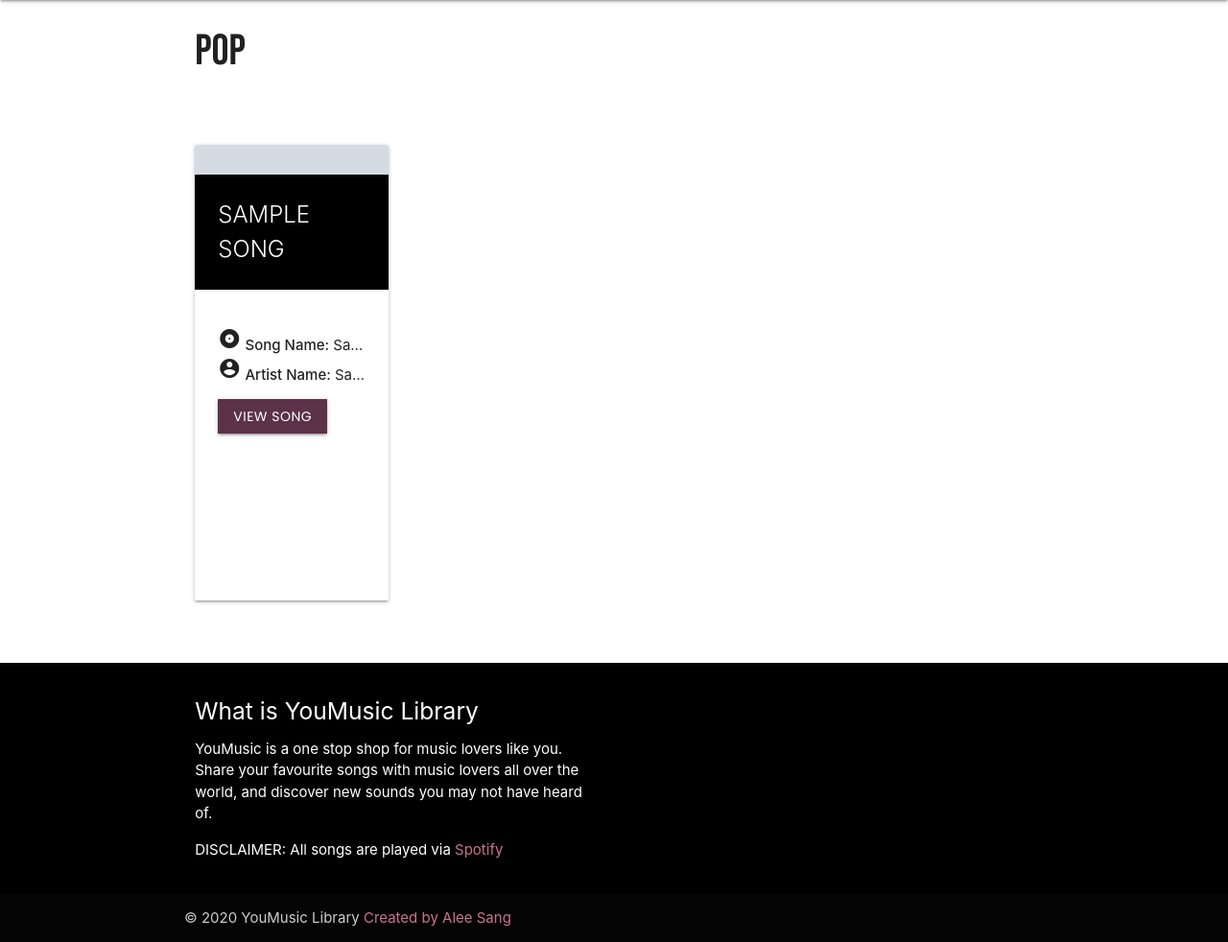
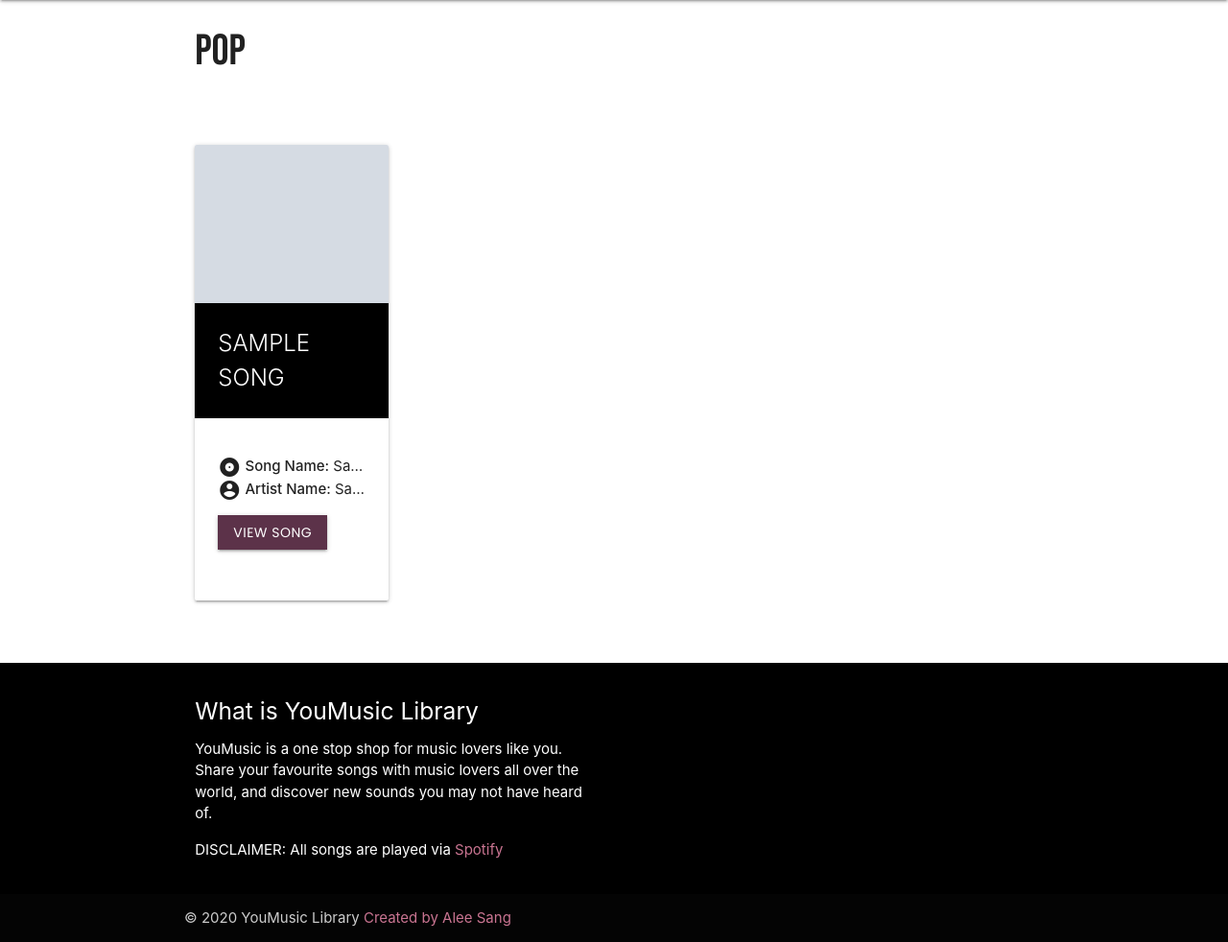
Before and after one commit to aleesang/milestone-project-three, a Flask app: page /get_pop in a window 1280 px wide. Shown: the part 64-1046 px from the top of the page at 96% size. Run offline with Flask 2, Linux system fonts and the light colour scheme; grey boxes marked "Sample" are stand-in pictures; a database or web service that is not in the repository returns one stand-in record (values such as "Sample title"); some libraries are stand-ins or nearby versions.

Commit message:
amended stylesheet for showsong page to make images same size for every song clicked on

```diff
--- a/static/style.css
+++ b/static/style.css
@@ -10,6 +10,17 @@
 
   main {
     flex: 1 0 auto;
+  }
+
+/* Nav Bar - changed background colour*/
+.nav-wrapper {
+  background-color: black;
+  text-transform: uppercase;
+}
+
+ /* vertically align materialize icons alongside text */
+  .material-icons{
+    vertical-align: middle;
   }
 
  /* Header Styles */
@@ -53,6 +64,14 @@ img.image-size {
   float: left;
   width:  400px;
   height: 400px;
+  object-fit: cover;
+}
+
+/* make images on showsong page same size */
+img.image-size-show {
+  float: left;
+  width:  600px;
+  height: 600px;
   object-fit: cover;
 }
 
@@ -107,18 +126,13 @@ img.image-size {
   padding-inline: 2em;
 }
 
+/* styling for embed song text */
 .embedsongtext {
   font-size: small;
 }
 
 .embedsongred {
   color: red;
-}
-
-/* Nav Bar - changed background colour*/
-.nav-wrapper {
-    background-color: black;
-    text-transform: uppercase;
 }
 
 .dropdown-content {
--- a/templates/addsong.html
+++ b/templates/addsong.html
@@ -35,6 +35,7 @@
             <div class="input-field col s12">
                 <i class="material-icons prefix">music_note</i>
                 <input id="song_link" name="song_link" type="url" required>
+                <label class=field_space" for="artist_name">Spotify Embed URL</label>
             </div>
             <div class="row embedsongtext">
             <span><strong>Inserting <span class="embedsongred">embed</span> in the Song URL</strong>
--- a/templates/allsongs.html
+++ b/templates/allsongs.html
@@ -8,7 +8,7 @@
 
 <div class="row">
 {% for song in songs %}
-    <div class="col s12 m3">
+    <div class="col l3 m6 s12">
       <div class="card large">
         <div class="card-image">
                 <img class="image-size" src="{{song.song_image}}" alt="URL Image">
--- a/templates/chill.html
+++ b/templates/chill.html
@@ -6,10 +6,10 @@
 
  <div class="row">
  {% for song in songs %}
-    <div class="col s12 m3 l3">
+    <div class="col l3 m6 s12">
         <div class="card large">
             <div class="card-image">
-                <img src="{{song.song_image}}" alt="URL Image">
+                <img src="{{song.song_image}}" alt="URL Image" class="image-size">
                 <span class="card-title">{{song.genre_name}}</span>
             </div>
             <div class="card-content">
--- a/templates/country.html
+++ b/templates/country.html
@@ -8,10 +8,10 @@
 
 <div class="row">
 {% for song in songs %}
-    <div class="col s12 m3 l3">
+    <div class="col l3 m6 s12">
         <div class="card large">
             <div class="card-image">
-                <img src="{{song.song_image}}" alt="URL Image">
+                <img src="{{song.song_image}}" alt="URL Image" class="image-size">
                 <span class="card-title">{{song.genre_name}}</span>
             </div>
             <div class="card-content">
--- a/templates/folk.html
+++ b/templates/folk.html
@@ -8,10 +8,10 @@
 
 <div class="row">
 {% for song in songs %}
-    <div class="col s12 m3 l3">
+    <div class="col l3 m6 s12">
         <div class="card large">
             <div class="card-image">
-                <img src="{{song.song_image}}" alt="URL Image">
+                <img src="{{song.song_image}}" alt="URL Image" class="image-size">
                 <span class="card-title">{{song.genre_name}}</span>
             </div>
             <div class="card-content">
--- a/templates/other.html
+++ b/templates/other.html
@@ -8,10 +8,10 @@
 
 <div class="row">
 {% for song in songs %}
-    <div class="col s12 m3 l3">
+    <div class="col l3 m6 s12">
         <div class="card large">
             <div class="card-image">
-                <img src="{{song.song_image}}" alt="URL Image">
+                <img src="{{song.song_image}}" alt="URL Image" class="image-size">
                 <span class="card-title">{{song.genre_name}}</span>
             </div>
             <div class="card-content">
--- a/templates/pop.html
+++ b/templates/pop.html
@@ -8,10 +8,10 @@
 
 <div class="row">
 {% for song in songs %}
-    <div class="col s12 m3 l3">
+    <div class="col l3 m6 s12">
         <div class="card large">
             <div class="card-image">
-                <img src="{{song.song_image}}" alt="URL Image">
+                <img src="{{song.song_image}}" alt="URL Image" class="image-size">
                 <span class="card-title">{{song.genre_name}}</span>
             </div>
             <div class="card-content">
--- a/templates/reggae.html
+++ b/templates/reggae.html
@@ -8,10 +8,10 @@
 
 <div class="row">
 {% for song in songs %}
-    <div class="col s12 m3 l3">
+    <div class="col l3 m6 s12">
         <div class="card large">
             <div class="card-image">
-                <img src="{{song.song_image}}" alt="URL Image">
+                <img src="{{song.song_image}}" alt="URL Image" class="image-size">
                 <span class="card-title">{{song.genre_name}}</span>
             </div>
             <div class="card-content">
--- a/templates/rock.html
+++ b/templates/rock.html
@@ -8,10 +8,10 @@
 
 <div class="row">
 {% for song in songs %}
-    <div class="col s12 m3 l3">
+    <div class="col l3 m6 s12">
         <div class="card large">
             <div class="card-image">
-                <img src="{{song.song_image}}" alt="URL Image">
+                <img src="{{song.song_image}}" alt="URL Image" class="image-size">
                 <span class="card-title">{{song.genre_name}}</span>
             </div>
             <div class="card-content">
--- a/templates/showsong.html
+++ b/templates/showsong.html
@@ -2,10 +2,10 @@
 
 <h3 class="h-style">{{song.genre_name}}</h3>
  <!-- Card info Section-->
-  <div class="col s12 m7">
+  <div class="col l3 m6 s12">
     <div class="card horizontal">
       <div class="card-image">
-        <img src="{{song.song_image}}" alt="URL Image" style="width: 100%; height: auto;" class="image-size">
+        <img src="{{song.song_image}}" alt="URL Image" class="image-size-show">
       </div>
       <div class="card-stacked">
         <div class="card-content">
--- a/templates/urban.html
+++ b/templates/urban.html
@@ -8,10 +8,10 @@
 
 <div class="row">
 {% for song in songs %}
-    <div class="col s12 m3 l3">
+    <div class="col l3 m6 s12">
         <div class="card large">
             <div class="card-image">
-                <img src="{{song.song_image}}" alt="URL Image">
+                <img src="{{song.song_image}}" alt="URL Image" class="image-size">
                 <span class="card-title">{{song.genre_name}}</span>
             </div>
             <div class="card-content">
```
